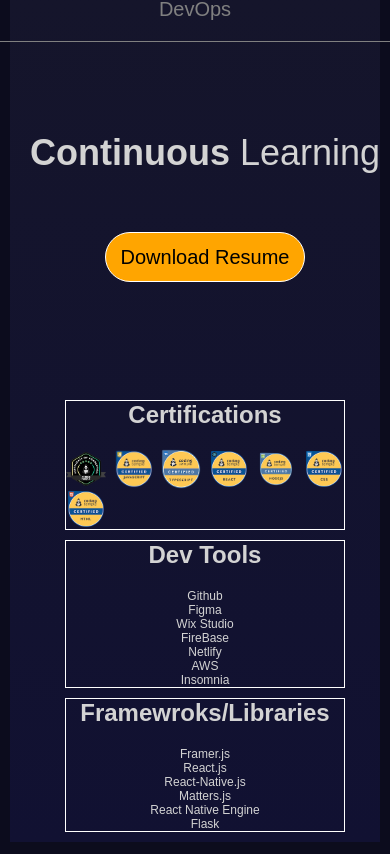
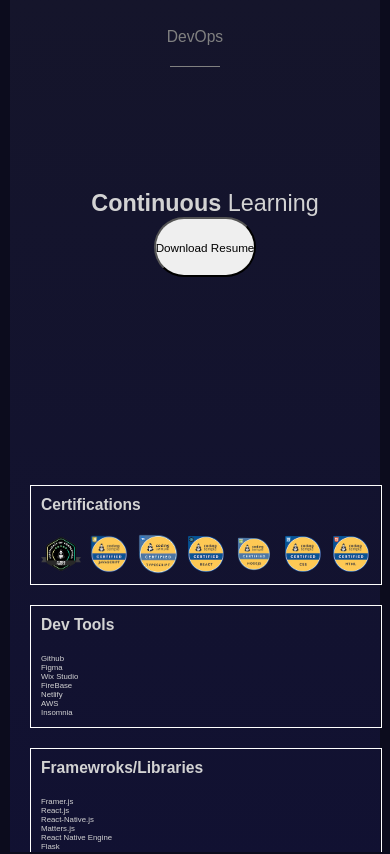
Before and after one commit to Dregon42/React-Portfolio3.0, a React (Vite) app: page / in a window 390 px wide. Shown: the part 1740-2594 px from the top of the page. Built offline with nearby package versions, Linux system fonts and the light colour scheme.

Commit message:
now responsive

```diff
--- a/src/component/resume/resume.scss
+++ b/src/component/resume/resume.scss
@@ -8,34 +8,35 @@
     justify-content: space-between;
     margin-bottom: 100px;
 
+    // Adjustments for mobile devices
     @include mobile {
-        width: 100%;
+        padding: 20px; // Increase padding for better spacing
     }
 
-    .textContainer{
+    .textContainer {
         flex: 1;
         align-self: flex-end;
         display: flex;
         gap: 20px;
         align-items: center;
 
+        // Adjustments for mobile devices
         @include mobile {
             align-self: center;
             text-align: center;
             flex-direction: column;
-            // height: ;
-
+            padding: 10px; // Add padding for better spacing
         }
 
         p {
             font-weight: 200;
-            font-size: 20px;
+            font-size: 4vw; // Fluid font size
             color: gray;
             text-align: right;
         }
 
         hr {
-            width: 500px;
+            width: 90%; // Adjust width for mobile
             border: none;
             border-top: 0.5px solid gray;
         }
@@ -48,27 +49,26 @@
         align-items: center;
         padding: 10px;
 
+        // Adjustments for mobile devices
         @include mobile {
             width: 100%;
-            height: 100%;
-
         }
 
         .title {
             display: flex;
             align-items: center;
-            gap: 50px;
+            gap: 20px;
 
+            // Adjustments for mobile devices
             @include mobile {
                 flex-direction: column;
                 text-align: center;
-                height: 100px;
-                gap: 5px;
+                gap: 10px;
             }
 
             img {
-                width: 300px;
-                height: 100px;
+                width: 100px; // Adjust size for mobile
+                height: 100px; // Adjust size for mobile
                 border-radius: 50px;
                 object-fit: cover;
 
@@ -77,29 +77,23 @@
                 }
             }
 
-            h1{
-                font-size: 96px;
+            h1 {
+                font-size: 8vw; // Fluid font size
                 font-weight: 100;
 
                 @include mobile {
-                    font-size: 36px;
-                    flex-wrap: wrap;
+                    font-size: 6vw; // Fluid font size
                 }
             }
 
-            button{
-                width: 300px;
-                height: 100px;
-                border-radius: 50px;
-                background-color: orange;
-                border: 1px solid white;
-                font-size: 30px;
-                cursor: pointer;
+            button {
+                width: 80%; // Adjust width for mobile
+                height: 60px; // Adjust height for mobile
+                border-radius: 30px;
+                font-size: 3vw; // Fluid font size
 
                 @include mobile {
-                    font-size: 20px;
-                    width: 200px;
-                    height: 50px;
+                    width: 100%; // Full width for mobile
                 }
             }
         }
@@ -108,46 +102,38 @@
     .listContainer {
         flex: 2;
         display: flex;
-        max-width: 1366px;
-        margin: auto;
-        padding: auto;
+        flex-wrap: wrap;
         justify-content: center;
         gap: 20px;
 
+        // Adjustments for mobile devices
         @include mobile {
             flex-direction: column;
-            width: 100%;
-            padding: 10px;
-            top: 0;
-            gap: 10px;
         }
 
         .box {
-            width: 500px;
+            width: calc(50% - 20px); // Two boxes per row for mobile
             height: 400px;
             background-color: transparent;
-            padding: 50px;
+            padding: 20px;
             display: flex;
             flex-direction: column;
             justify-content: space-between;
             border: 0.5px solid white;
             gap: 20px;
 
+            // Adjustments for mobile devices
             @include mobile {
-                width: 75%;
-                height: 100%;
-                align-self: center;
-                padding: 0;
-
+                width: 100%; // Full width for mobile
+                height: auto; // Auto height for mobile
+                padding: 10px; // Adjust padding for mobile
             }
 
             h2 {
-                font-size: 40px;
-                align-self: center;
+                font-size: 5vw; // Fluid font size
 
                 @include mobile {
-                    font-size: 24px;
-                    flex-direction: wrap;
+                    font-size: 4vw; // Fluid font size
                 }
             }
 
@@ -157,35 +143,21 @@
                 align-items: center;
                 justify-content: space-between;
                 width: 100%;
-                height: 100%;
-
 
                 img {
-                    height: 100px;
-                    width: 100px;
-
-                    @include mobile {
-                        height:40px;
-                        width:40px;
-                    }
+                    width: 40px; // Adjust size for mobile
+                    height: 40px; // Adjust size for mobile
                 }
             }
 
             ul {
-                display: flex;
-                flex-direction: column;
-                align-items: center;
                 list-style: none;
-                height: 100%;
-                width: 100%;
-                font-size: 36px;
+                font-size: 3vw; // Fluid font size
 
                 @include mobile {
-                    font-size: 12px;
+                    font-size: 2vw; // Fluid font size
                 }
             }
-
-
         }
     }
 }
```
